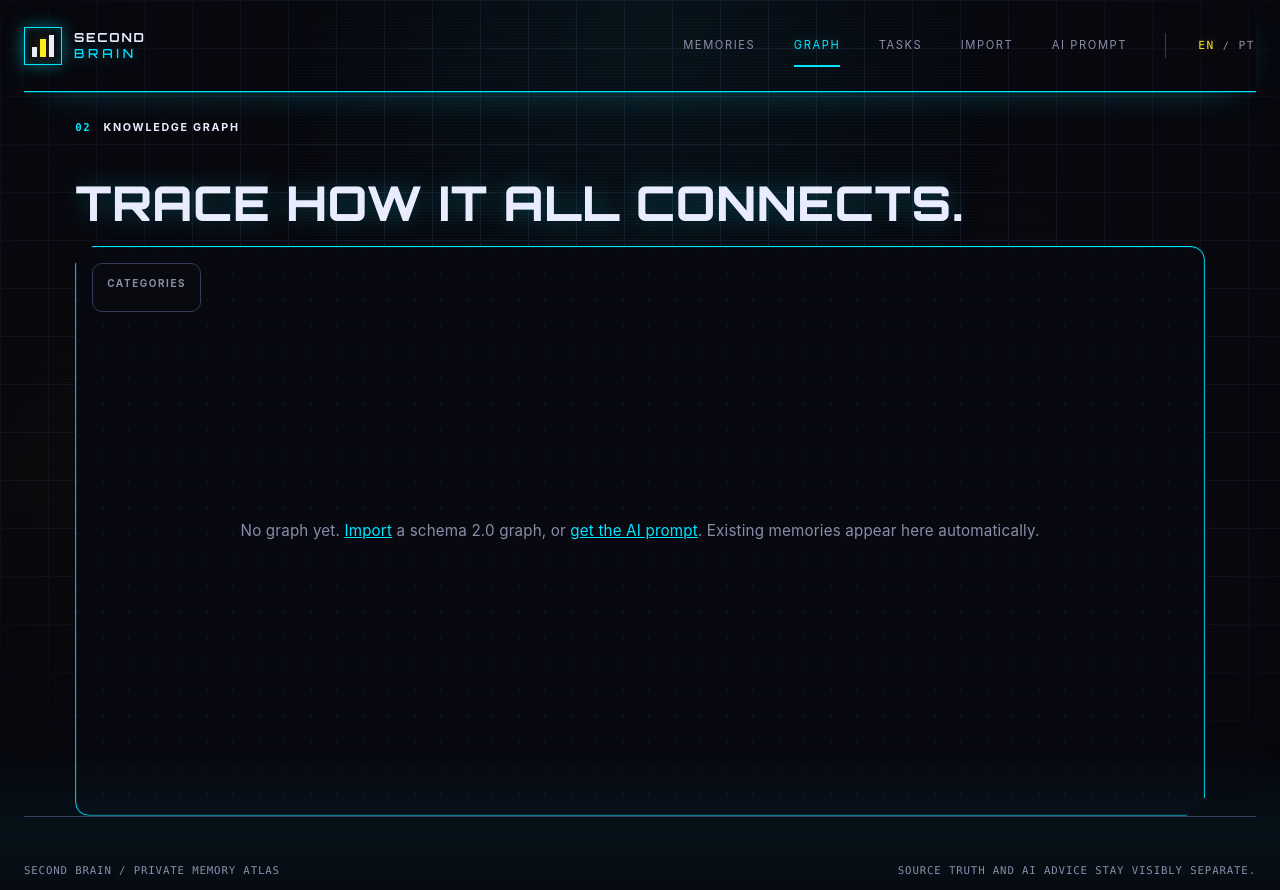
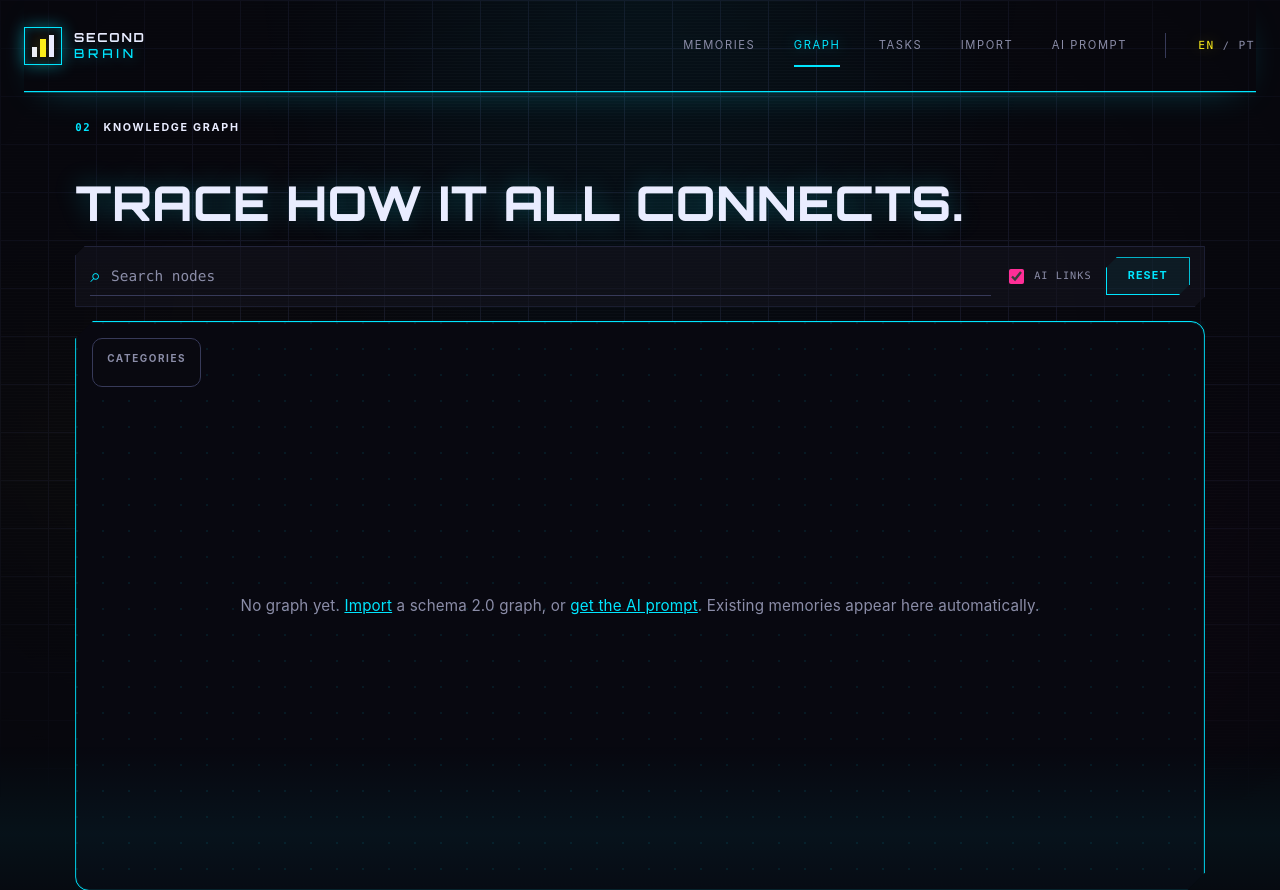
Before and after one commit to kanedasec/second-brain, a FastAPI app: page /graph in a window 1280 px wide. Shown: the top 890 px of the page. Run offline with FastAPI, Linux system fonts and the light colour scheme; data that the repository does not hold is empty.

Commit message:
feat: add graph exploration controls (Phase 3)
Make the knowledge graph navigable:
- Search box: highlights matching nodes (yellow ring) and dims the rest,
  with a live match count; Enter zooms to fit the matches.
- Clickable legend: each category toggles the visibility of its nodes.
- AI-inferred link toggle: show/hide ai_inferred edges.
- Isolate: focus a node and its direct neighbours, hiding everything else
  (toggles back with "show all"); driven from the detail panel.
- Reset: clears search, filters, isolation, and selection.
- Progressive disclosure: for graphs past a node cap, start with the
  highest-degree nodes and reveal the rest via a "show all nodes" button.
- Visibility uses force-graph node/link visibility so node positions
  persist across filter changes. New controls are translated (EN/pt-BR).
- Fix: `[hidden]` now wins over component display rules (the Show-all and
  prompt Copy buttons honour their hidden state); canvas labels use the
  sans stack to match the theme.

Verified in a browser (search, filter, isolate, reset). Suite: 36 passed.

Co-Authored-By: Claude Opus 4.8 <noreply@anthropic.com>

```diff
--- a/app/i18n.py
+++ b/app/i18n.py
@@ -119,6 +119,11 @@ _PT_BR: dict[str, str] = {
     "Interactive force-directed knowledge graph. Drag to move nodes, scroll to zoom, click a node for details.":
         "Grafo de conhecimento interativo com força dirigida. Arraste para mover nós, role para dar zoom, clique em um nó para ver detalhes.",
     "Categories": "Categorias",
+    "Graph controls": "Controles do grafo",
+    "Search nodes": "Pesquisar nós",
+    "AI links": "Links de IA",
+    "Reset": "Redefinir",
+    "Show all nodes": "Mostrar todos os nós",
     "No graph yet.": "Nenhum grafo ainda.",
     "a schema 2.0 graph, or": "um grafo de esquema 2.0, ou",
     "get the AI prompt": "obtenha o prompt de IA",
--- a/app/static/app.css
+++ b/app/static/app.css
@@ -599,3 +599,45 @@ a.tag:hover { border-color: var(--blue); color: var(--blue); box-shadow: var(--g
 .prompt-reveal { margin-top: 18px; border-top: 1px solid var(--line); }
 .prompt-reveal pre { margin: 0; padding: 18px 2px 2px; max-height: 460px; overflow: auto; white-space: pre-wrap; overflow-wrap: anywhere; font-family: var(--mono); font-size: .74rem; line-height: 1.7; color: #c8ffe8; }
 @media (max-width: 480px) { .prompt-actions { width: 100%; } .prompt-actions .button { flex: 1 1 auto; } }
+
+/* Graph exploration toolbar (Phase 3) */
+.graph-toolbar {
+  display: flex; align-items: center; gap: 14px; flex-wrap: wrap;
+  margin: 6px 0 14px; padding: 10px 14px;
+  border: 1px solid var(--line); background: rgb(20 20 31 / 60%);
+  clip-path: polygon(10px 0, 100% 0, 100% calc(100% - 10px), calc(100% - 10px) 100%, 0 100%, 0 10px);
+}
+.graph-search { display: flex; align-items: center; gap: 10px; flex: 1 1 260px; min-width: 200px; border-bottom: 1px solid var(--line-dark); }
+.graph-search > span { color: var(--blue); font-size: 1.2rem; }
+.graph-search input { flex: 1; min-width: 0; background: transparent; border: 0; outline: 0; color: var(--ink); padding: 8px 0; font-family: var(--mono); font-size: .9rem; }
+.graph-search input::placeholder { color: var(--muted); }
+.graph-search-count { font-family: var(--mono); font-size: .62rem; text-transform: uppercase; letter-spacing: .1em; color: var(--muted); white-space: nowrap; }
+.graph-ai-toggle { display: inline-flex; align-items: center; gap: 7px; font-family: var(--mono); font-size: .64rem; text-transform: uppercase; letter-spacing: .1em; color: var(--muted); cursor: pointer; }
+.graph-ai-toggle input { accent-color: var(--magenta); width: 15px; height: 15px; }
+.graph-toolbar .button { min-height: 38px; }
+
+/* Legend as interactive category filters */
+.legend-item {
+  display: flex; align-items: center; gap: 8px; width: 100%;
+  background: none; border: 0; padding: 3px 4px; cursor: pointer;
+  font: inherit; text-align: left; color: var(--ink); text-transform: capitalize;
+  border-radius: 6px; transition: background .15s, opacity .15s;
+}
+.legend-item:hover { background: rgb(0 230 255 / 10%); }
+.legend-item.is-off { opacity: .35; }
+.legend-item.is-off .legend-swatch { filter: grayscale(1); }
+.legend-item:focus-visible { outline: 2px solid var(--yellow); outline-offset: 2px; }
+
+/* Isolate control in the detail panel */
+.panel-tools { margin: 4px 0 6px; }
+.panel-isolate {
+  font-family: var(--mono); font-size: .6rem; text-transform: uppercase; letter-spacing: .1em;
+  color: var(--blue); background: rgb(0 230 255 / 8%); border: 1px solid rgb(0 230 255 / 30%);
+  padding: 6px 12px; cursor: pointer;
+  clip-path: polygon(7px 0, 100% 0, 100% calc(100% - 7px), calc(100% - 7px) 100%, 0 100%, 0 7px);
+}
+.panel-isolate:hover { box-shadow: var(--glow-cyan); }
+.panel-isolate[data-isolated="true"] { color: var(--yellow); border-color: rgb(252 237 26 / 35%); background: rgb(252 237 26 / 8%); }
+
+/* The `hidden` attribute must win over component display rules. */
+[hidden] { display: none !important; }
--- a/app/static/graph.js
+++ b/app/static/graph.js
@@ -7,8 +7,14 @@
   const panelClose = document.getElementById('node-panel-close');
   const legendList = document.getElementById('graph-legend-list');
   const emptyNote = document.getElementById('graph-empty');
+  const searchInput = document.getElementById('graph-search-input');
+  const searchCount = document.getElementById('graph-search-count');
+  const aiToggle = document.getElementById('graph-ai-toggle');
+  const resetBtn = document.getElementById('graph-reset');
+  const showAllBtn = document.getElementById('graph-show-all');
 
-  // Category palette — warm paper, one electric-blue accent for memories.
+  const PROGRESSIVE_CAP = 400; // nodes shown before progressive disclosure kicks in
+
   const COLORS = {
     memory: '#00e6ff',
     person: '#fced1a',
@@ -22,9 +28,10 @@
     other: '#8a8ca0',
   };
   const INK = '#e9ecff';
+  const ACCENT = '#fced1a';
   const colorFor = (node) => COLORS[node.category] || COLORS.other;
 
-  // UI strings (panel only — never node content)
+  // UI strings (chrome only — never node content)
   const LANG = document.documentElement.lang || 'en';
   const STR = {
     'pt-BR': {
@@ -36,6 +43,11 @@
       'Loading…': 'Carregando…',
       'Could not load this node.': 'Não foi possível carregar este nó.',
       'Could not load the graph.': 'Não foi possível carregar o grafo.',
+      'Isolate': 'Isolar',
+      'Show all': 'Mostrar tudo',
+      'no matches': 'nenhuma correspondência',
+      'match': 'correspondência',
+      'matches': 'correspondências',
     },
   };
   const tr = (s) => (STR[LANG] && STR[LANG][s]) || s;
@@ -45,36 +57,75 @@
       { '&': '&amp;', '<': '&lt;', '>': '&gt;', '"': '&quot;', "'": '&#39;' }[ch]
     ));
 
+  const idOf = (ref) => (typeof ref === 'object' && ref ? ref.id : ref);
+
+  // --- exploration state --------------------------------------------------
   let selectedId = null;
-  let connected = new Set(); // node ids adjacent to the selection
+  let connected = new Set();
+  let searchTerm = '';
+  const hiddenCats = new Set();
+  let showAi = true;
+  let isolateId = null;
+  let isolateSet = new Set();
+  let progThreshold = 0; // min degree to show when progressively disclosed
+  let showAllNodes = false;
+
+  const matches = (node) =>
+    !searchTerm || (node.label || '').toLowerCase().includes(searchTerm);
+
+  function nodeVisible(node) {
+    if (hiddenCats.has(node.category)) return false;
+    if (isolateId && node.id !== isolateId && !isolateSet.has(node.id)) return false;
+    if (progThreshold && !showAllNodes && !isolateId && (node.__degree || 0) < progThreshold) {
+      return false;
+    }
+    return true;
+  }
+
+  function linkVisible(link) {
+    if (!showAi && link.provenance === 'ai_inferred') return false;
+    const s = allNodesById.get(idOf(link.source));
+    const t = allNodesById.get(idOf(link.target));
+    return !!(s && t && nodeVisible(s) && nodeVisible(t));
+  }
+
+  function refresh() {
+    // Re-assigning the accessors makes force-graph re-evaluate and redraw.
+    Graph.nodeVisibility(nodeVisible).linkVisibility(linkVisible);
+  }
 
   const Graph = ForceGraph()(mount)
     .nodeId('id')
     .nodeLabel((node) => `${escapeHtml(node.label)} · ${node.category}`)
     .nodeRelSize(5)
+    .nodeVisibility(nodeVisible)
+    .linkVisibility(linkVisible)
     .linkLabel((link) => escapeHtml(link.label || ''))
     .linkDirectionalArrowLength((link) => (link.directed === false ? 0 : 4))
     .linkDirectionalArrowRelPos(1)
     .linkCurvature(0.08)
     .cooldownTicks(120)
     .nodeCanvasObject((node, ctx, scale) => {
-      const faded = selectedId && node.id !== selectedId && !connected.has(node.id);
+      const dimSel = selectedId && node.id !== selectedId && !connected.has(node.id);
+      const dimSearch = searchTerm && !matches(node);
+      const faded = dimSel || dimSearch;
+      const hit = searchTerm && matches(node);
       const radius = node.id === selectedId ? 7 : 5;
-      ctx.globalAlpha = faded ? 0.25 : 1;
+      ctx.globalAlpha = faded ? 0.18 : 1;
 
       ctx.beginPath();
       ctx.arc(node.x, node.y, radius, 0, 2 * Math.PI);
       ctx.fillStyle = colorFor(node);
       ctx.fill();
-      if (node.id === selectedId) {
-        ctx.lineWidth = 2 / scale;
-        ctx.strokeStyle = INK;
+      if (node.id === selectedId || hit) {
+        ctx.lineWidth = (node.id === selectedId ? 2 : 2.5) / scale;
+        ctx.strokeStyle = node.id === selectedId ? INK : ACCENT;
         ctx.stroke();
       }
 
-      if (scale > 1.4 || node.id === selectedId || connected.has(node.id)) {
+      if (scale > 1.4 || node.id === selectedId || connected.has(node.id) || hit) {
         const fontSize = Math.max(11 / scale, 2.5);
-        ctx.font = `${fontSize}px Georgia, 'Times New Roman', serif`;
+        ctx.font = `${fontSize}px Inter, system-ui, -apple-system, sans-serif`;
         ctx.textAlign = 'center';
         ctx.textBaseline = 'top';
         ctx.fillStyle = INK;
@@ -92,7 +143,7 @@
       const active = selectedId
         && (idOf(link.source) === selectedId || idOf(link.target) === selectedId);
       if (active) return 'rgba(0,230,255,0.85)';
-      if (selectedId) return 'rgba(233,236,255,0.06)';
+      if (selectedId || searchTerm) return 'rgba(233,236,255,0.05)';
       return link.provenance === 'ai_inferred' ? 'rgba(255,46,151,0.42)' : 'rgba(233,236,255,0.2)';
     })
     .linkLineDash((link) => (link.provenance === 'ai_inferred' ? [3, 3] : null))
@@ -103,22 +154,36 @@
     })
     .onBackgroundClick(() => clearSelection());
 
-  const idOf = (ref) => (typeof ref === 'object' && ref ? ref.id : ref);
+  const allNodesById = new Map();
 
   function sizeToContainer() {
     Graph.width(mount.clientWidth).height(mount.clientHeight);
   }
   window.addEventListener('resize', sizeToContainer);
 
+  // --- legend as category filters ----------------------------------------
   function buildLegend(categories) {
     legendList.replaceChildren(...categories.map((category) => {
       const li = document.createElement('li');
+      const btn = document.createElement('button');
+      btn.type = 'button';
+      btn.className = 'legend-item';
+      btn.setAttribute('aria-pressed', 'true');
       const swatch = document.createElement('span');
       swatch.className = 'legend-swatch';
       swatch.style.background = COLORS[category] || COLORS.other;
       const label = document.createElement('span');
       label.textContent = category;
-      li.append(swatch, label);
+      btn.append(swatch, label);
+      btn.addEventListener('click', () => {
+        if (hiddenCats.has(category)) hiddenCats.delete(category);
+        else hiddenCats.add(category);
+        const on = !hiddenCats.has(category);
+        btn.setAttribute('aria-pressed', String(on));
+        btn.classList.toggle('is-off', !on);
+        refresh();
+      });
+      li.append(btn);
       return li;
     }));
   }
@@ -175,6 +240,25 @@
     return `<dl class="panel-meta">${rows}</dl>`;
   }
 
+  function setIsolate(nodeId) {
+    isolateId = nodeId;
+    isolateSet = new Set();
+    if (nodeId) {
+      for (const link of Graph.graphData().links) {
+        const s = idOf(link.source);
+        const t = idOf(link.target);
+        if (s === nodeId) isolateSet.add(t);
+        else if (t === nodeId) isolateSet.add(s);
+      }
+    }
+    refresh();
+    if (nodeId) {
+      Graph.zoomToFit(500, 70, (n) => n.id === nodeId || isolateSet.has(n.id));
+    } else {
+      Graph.zoomToFit(500, 60);
+    }
+  }
+
   async function openPanel(nodeId) {
     panel.hidden = false;
     panelBody.innerHTML = `<p class="panel-loading">${tr('Loading…')}</p>`;
@@ -188,6 +272,7 @@
       return;
     }
 
+    const isolated = isolateId === nodeId;
     const record = detail.record_id
       ? `<a class="panel-record" href="/memories/${encodeURIComponent(detail.record_id)}">${tr('Open full memory →')}</a>`
       : '';
@@ -200,11 +285,19 @@
       <h2 class="panel-title">${escapeHtml(detail.label)}</h2>
       ${detail.description ? `<p class="panel-desc">${escapeHtml(detail.description)}</p>` : ''}
       ${detail.occurred_at ? `<p class="panel-when">${escapeHtml(detail.occurred_at)}</p>` : ''}
+      <div class="panel-tools">
+        <button type="button" class="panel-isolate" data-isolated="${isolated}">${isolated ? tr('Show all') : tr('Isolate')}</button>
+      </div>
       ${sourceMarkup(detail)}
       ${metaMarkup(detail)}
       ${record}
       ${neighborMarkup(detail)}
     `;
+
+    panelBody.querySelector('.panel-isolate')?.addEventListener('click', () => {
+      setIsolate(isolateId === nodeId ? null : nodeId);
+      openPanel(nodeId); // refresh button label
+    });
 
     panelBody.querySelectorAll('.node-link').forEach((btn) => {
       btn.addEventListener('click', () => {
@@ -219,12 +312,66 @@
     panel.focus();
   }
 
+  // --- toolbar wiring -----------------------------------------------------
+  function updateSearchCount() {
+    if (!searchCount) return;
+    if (!searchTerm) { searchCount.textContent = ''; return; }
+    const n = Graph.graphData().nodes.filter((node) => nodeVisible(node) && matches(node)).length;
+    if (n === 0) searchCount.textContent = tr('no matches');
+    else searchCount.textContent = `${n} ${n === 1 ? tr('match') : tr('matches')}`;
+  }
+
+  searchInput?.addEventListener('input', () => {
+    searchTerm = searchInput.value.trim().toLowerCase();
+    refresh();
+    updateSearchCount();
+  });
+  searchInput?.addEventListener('keydown', (e) => {
+    if (e.key === 'Enter' && searchTerm) {
+      e.preventDefault();
+      const hits = Graph.graphData().nodes.filter((n) => nodeVisible(n) && matches(n));
+      if (hits.length) Graph.zoomToFit(600, 80, (n) => nodeVisible(n) && matches(n));
+    }
+  });
+
+  aiToggle?.addEventListener('change', () => { showAi = aiToggle.checked; refresh(); });
+
+  resetBtn?.addEventListener('click', () => {
+    searchTerm = '';
+    if (searchInput) searchInput.value = '';
+    hiddenCats.clear();
+    showAi = true;
+    if (aiToggle) aiToggle.checked = true;
+    isolateId = null;
+    isolateSet = new Set();
+    showAllNodes = false;
+    clearSelection();
+    legendList.querySelectorAll('.legend-item').forEach((b) => {
+      b.setAttribute('aria-pressed', 'true');
+      b.classList.remove('is-off');
+    });
+    updateProgButton();
+    refresh();
+    updateSearchCount();
+    Graph.zoomToFit(500, 60);
+  });
+
+  function updateProgButton() {
+    if (!showAllBtn) return;
+    showAllBtn.hidden = !(progThreshold && !showAllNodes);
+  }
+  showAllBtn?.addEventListener('click', () => {
+    showAllNodes = true;
+    updateProgButton();
+    refresh();
+    Graph.zoomToFit(600, 60);
+  });
+
   panelClose.addEventListener('click', clearSelection);
   document.addEventListener('keydown', (e) => {
     if (e.key === 'Escape' && !panel.hidden) clearSelection();
   });
 
-  // Respect reduced-motion: freeze the simulation quickly.
   const reduceMotion = window.matchMedia('(prefers-reduced-motion: reduce)').matches;
 
   fetch('/graph.json')
@@ -235,22 +382,34 @@
         emptyNote.hidden = false;
         return;
       }
+      // Degrees for progressive disclosure + hub emphasis.
+      for (const node of data.nodes) { node.__degree = 0; allNodesById.set(node.id, node); }
+      for (const edge of data.edges) {
+        const s = allNodesById.get(idOf(edge.source));
+        const t = allNodesById.get(idOf(edge.target));
+        if (s) s.__degree += 1;
+        if (t) t.__degree += 1;
+      }
+      // Progressive disclosure: for large graphs, start with the highest-degree
+      // nodes (capped), and expose "show all" to reveal the rest.
+      if (data.nodes.length > PROGRESSIVE_CAP) {
+        const degrees = data.nodes.map((n) => n.__degree).sort((a, b) => b - a);
+        progThreshold = degrees[PROGRESSIVE_CAP - 1] || 1;
+      }
+      updateProgButton();
+
       const categories = [...new Set(data.nodes.map((n) => n.category))].sort();
       buildLegend(categories);
 
       let didFit = false;
       Graph.onEngineStop(() => {
-        if (!didFit) {
-          Graph.zoomToFit(500, 60);
-          didFit = true;
-        }
+        if (!didFit) { Graph.zoomToFit(500, 60); didFit = true; }
       });
       if (reduceMotion) {
         Graph.cooldownTicks(0);
         Graph.d3AlphaDecay(0.2);
       }
       Graph.graphData({ nodes: data.nodes, links: data.edges });
-      // Fallback fit in case the engine settles before the stop handler binds.
       setTimeout(() => { if (!didFit) { Graph.zoomToFit(500, 60); didFit = true; } }, 1500);
     })
     .catch(() => {
--- a/app/templates/graph.html
+++ b/app/templates/graph.html
@@ -5,6 +5,18 @@
   <div class="graph-intro">
     <p class="eyebrow"><span class="eyebrow-index">02</span> {{ t("Knowledge graph") }}</p>
     <h1 id="graph-heading" class="display">{{ t("Trace how it all connects.") }}</h1>
+  </div>
+
+  <div class="graph-toolbar" role="toolbar" aria-label="{{ t('Graph controls') }}">
+    <div class="graph-search">
+      <span aria-hidden="true">⌕</span>
+      <input id="graph-search-input" type="search" autocomplete="off"
+             placeholder="{{ t('Search nodes') }}" aria-label="{{ t('Search nodes') }}">
+      <span id="graph-search-count" class="graph-search-count" aria-live="polite"></span>
+    </div>
+    <label class="graph-ai-toggle"><input type="checkbox" id="graph-ai-toggle" checked> {{ t("AI links") }}</label>
+    <button type="button" id="graph-show-all" class="button button-ghost" hidden>{{ t("Show all nodes") }}</button>
+    <button type="button" id="graph-reset" class="button button-ghost">{{ t("Reset") }}</button>
   </div>
 
   <div class="graph-stage">
```
Also changed, not shown: memory.md (+1 -1 lines), tests/test_app.py (+4 -0 lines).
